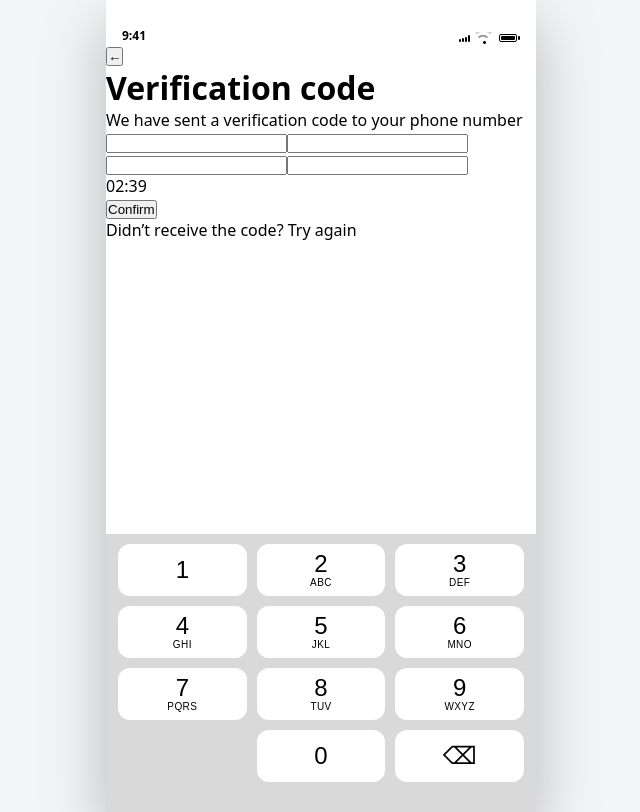
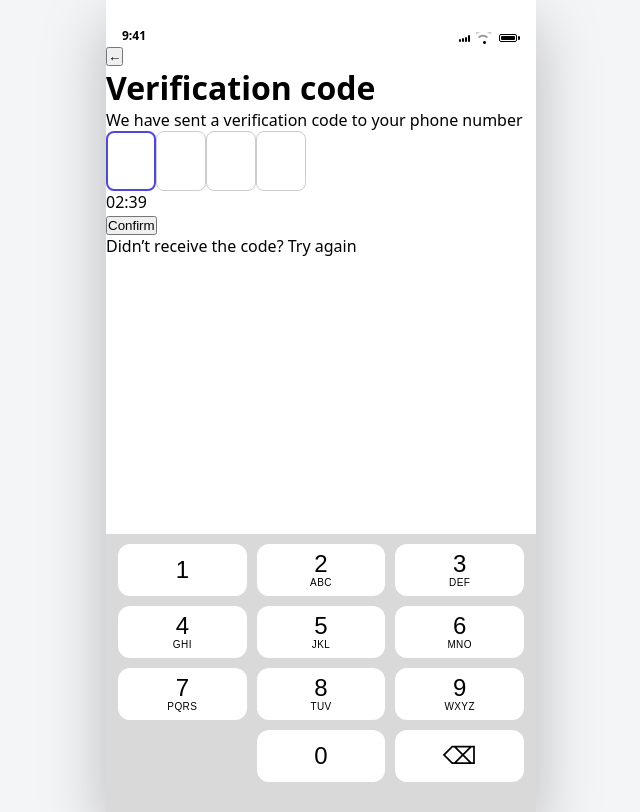
Before and after one commit to Nivedha29/morago_frontend_dec3, a React (Vite) app: page /verify in a window 1280 px wide. Shown: the whole page, without its empty margins (319-959 px from the left). Built offline with nearby package versions, Linux system fonts and the light colour scheme.

Commit message:
Feature: OTP input supports keyboard and custom keypad with active state

```diff
--- a/src/pages/UserRegisterPage.jsx
+++ b/src/pages/UserRegisterPage.jsx
@@ -235,11 +235,6 @@ const UserRegisterPage = () => {
         }`}
       />
 
-      <div
-        className={`home-indicator ${
-          activeField === "phone" ? "home-indicator-keyboard" : ""
-        }`}
-      />
     </div>
   );
 };
--- /dev/null
+++ b/src/pages/VerificationCodePage.css
@@ -0,0 +1,12 @@
+.code-input {
+  width: 50px;
+  height: 60px;
+  text-align: center;
+  font-size: 24px;
+  border: 1px solid #ccc;
+  border-radius: 8px;
+}
+
+.code-input-active {
+  border: 2px solid #4f46e5; /* adjust to figma later */
+}
--- a/src/pages/VerificationCodePage.jsx
+++ b/src/pages/VerificationCodePage.jsx
@@ -1,6 +1,8 @@
 import React, { useRef, useState } from "react";
 import { useNavigate } from "react-router-dom";
 import StatusBar from "../components/StatusBar.jsx";
+
+import "./VerificationCodePage.css";
 
 const VerificationCodePage = () => {
   const navigate = useNavigate();
@@ -45,6 +47,7 @@ const VerificationCodePage = () => {
 
     const newCode = [...code];
     newCode[firstEmptyIndex] = value;
+    setActiveIndex(firstEmptyIndex);
     setCode(newCode);
 
     if (firstEmptyIndex < code.length - 1) {
@@ -72,12 +75,14 @@ const VerificationCodePage = () => {
 
     const newCode = [...code];
     newCode[lastFilledIndex] = "";
+    setActiveIndex(lastFilledIndex);
     setCode(newCode);
 
     setTimeout(() => {
       inputRefs.current[lastFilledIndex]?.focus();
     }, 0);
   };
+  const [activeIndex, setActiveIndex] = useState(0);
 
   return (
     <div className="screen">
@@ -101,12 +106,17 @@ const VerificationCodePage = () => {
                 id={`code-${index}`}
                 ref={(el) => (inputRefs.current[index] = el)}
                 key={index}
-                className="code-input"
+                className={`code-input ${
+                  activeIndex === index ? "code-input-active" : ""
+                }`}
                 type="text"
                 inputMode="numeric"
                 maxLength="1"
                 value={digit}
-                onFocus={() => setActiveField("code")}
+                onFocus={() => {
+                  setActiveField("code");
+                  setActiveIndex(index);
+                }}
                 onChange={(e) => handleChange(e.target.value, index)}
                 onKeyDown={(e) => handleKeyDown(e, index)}
               />
@@ -169,7 +179,6 @@ const VerificationCodePage = () => {
               activeField === "code" ? "home-indicator-keyboard" : ""
             }`}
           />
-
         </div>
       </div>
     </div>
```
